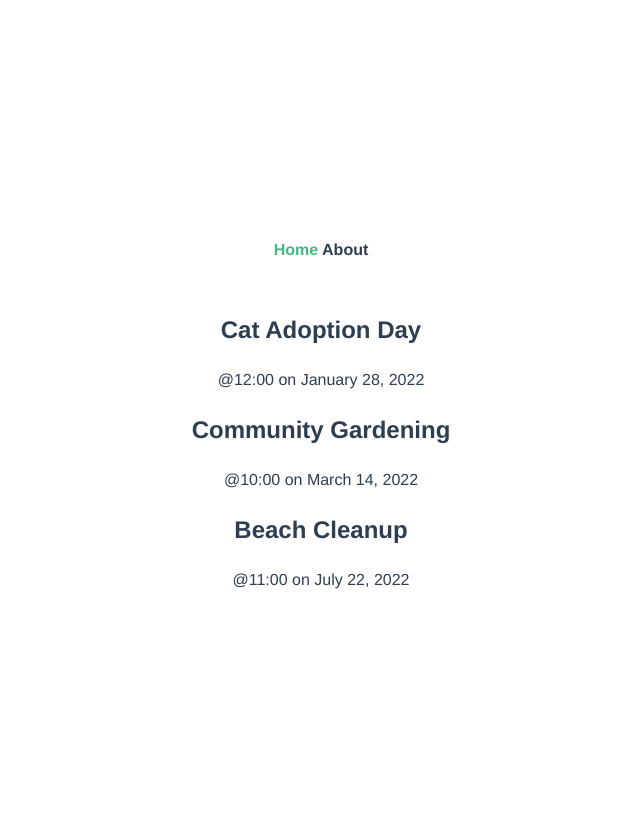
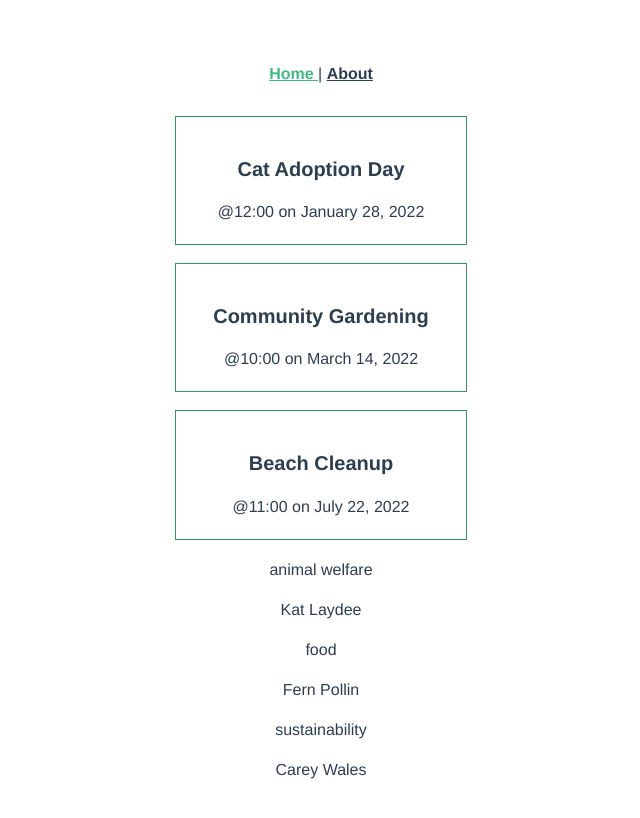
Before and after one commit to NangShuShanNa/Compo_Lab02, a Vue app in the folder 331-intro-to-vite/: page / in a window 1280 px wide. Shown: the top 818 px of the page, without its empty margins (319-959 px from the left). Built offline with nearby package versions, Linux system fonts and the light colour scheme.

Commit message:
EventInfo.Vue for categories and organizer name is created

```diff
--- a/331-intro-to-vite/src/App.vue
+++ b/331-intro-to-vite/src/App.vue
@@ -8,6 +8,7 @@
       <div class="wrapper">
         <nav>
           <RouterLink to="/"> Home </RouterLink>
+          |
           <RouterLink to="/about"> About </RouterLink>
         </nav>
       </div>
@@ -17,7 +18,7 @@
 </template>
 
 
-<style scoped>
+<style >
 #layout {
   font-family: Avenir, Helvetica, Arial, sans-serif;
   -webkit-font-smoothing: antialiased;
@@ -33,9 +34,13 @@ nav {
 nav a {
   font-weight: bold;
   color: #2c3e50;
+  text-decoration: underline;
 }
 
 nav a.router-link-exact-active {
   color: #42b983;
 }
+h2{
+  font-size: 20px;
+}
 </style>
--- a/331-intro-to-vite/src/components/EventCard.vue
+++ b/331-intro-to-vite/src/components/EventCard.vue
@@ -20,7 +20,7 @@ defineProps<{
 
 <template>
 <div class="event-class">
-  <div class="event-class">
+  <div class="event-card">
      <h2>{{ event.title }}</h2>
      <span>@{{ event.time }} on {{ event.date }}</span>
   </div>
--- /dev/null
+++ b/331-intro-to-vite/src/components/EventInfo.vue
@@ -0,0 +1,19 @@
+<script setup lang="ts">
+import type {Event} from '@/types'
+
+defineProps<{
+ event:Event
+}>()
+</script>
+<template>
+    <div class="event-info">
+        <p>{{ event.category }}</p>
+        <p>{{ event.organizer }}</p>
+    </div>
+</template>
+<style scoped>
+    .event-info{
+        text-emphasis: center;
+        font-size: 16px;
+    }
+</style>
--- a/331-intro-to-vite/src/views/HomeView.vue
+++ b/331-intro-to-vite/src/views/HomeView.vue
@@ -1,5 +1,6 @@
 <script setup lang="ts">
 import EventCard from '../components/EventCard.vue';
+import EventInfo from '../components/EventInfo.vue';
 import type { Event } from '@/types';
 import events from '../events.json'
 
@@ -12,5 +13,19 @@ import events from '../events.json'
       :key="event.id"
       :event="event"
     />
+    <EventInfo
+     v-for="event in events"
+     :key="event.id + '-info'"
+     :event="event"
+     />
+
   </div>
 </template>
+<style scoped>
+.events {
+  display: flex;
+  flex-direction: column;
+  align-items: center;
+
+}
+</style>
```
